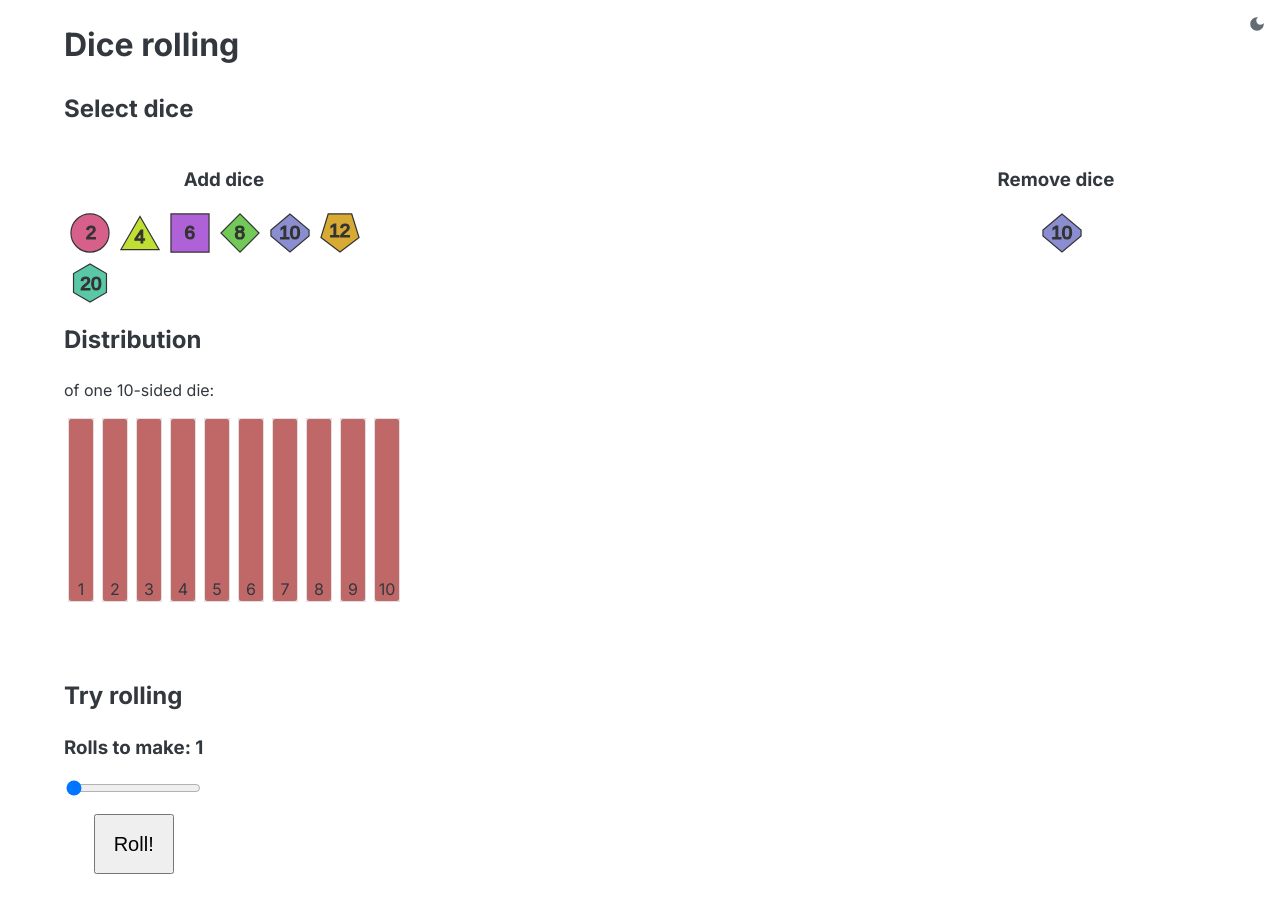
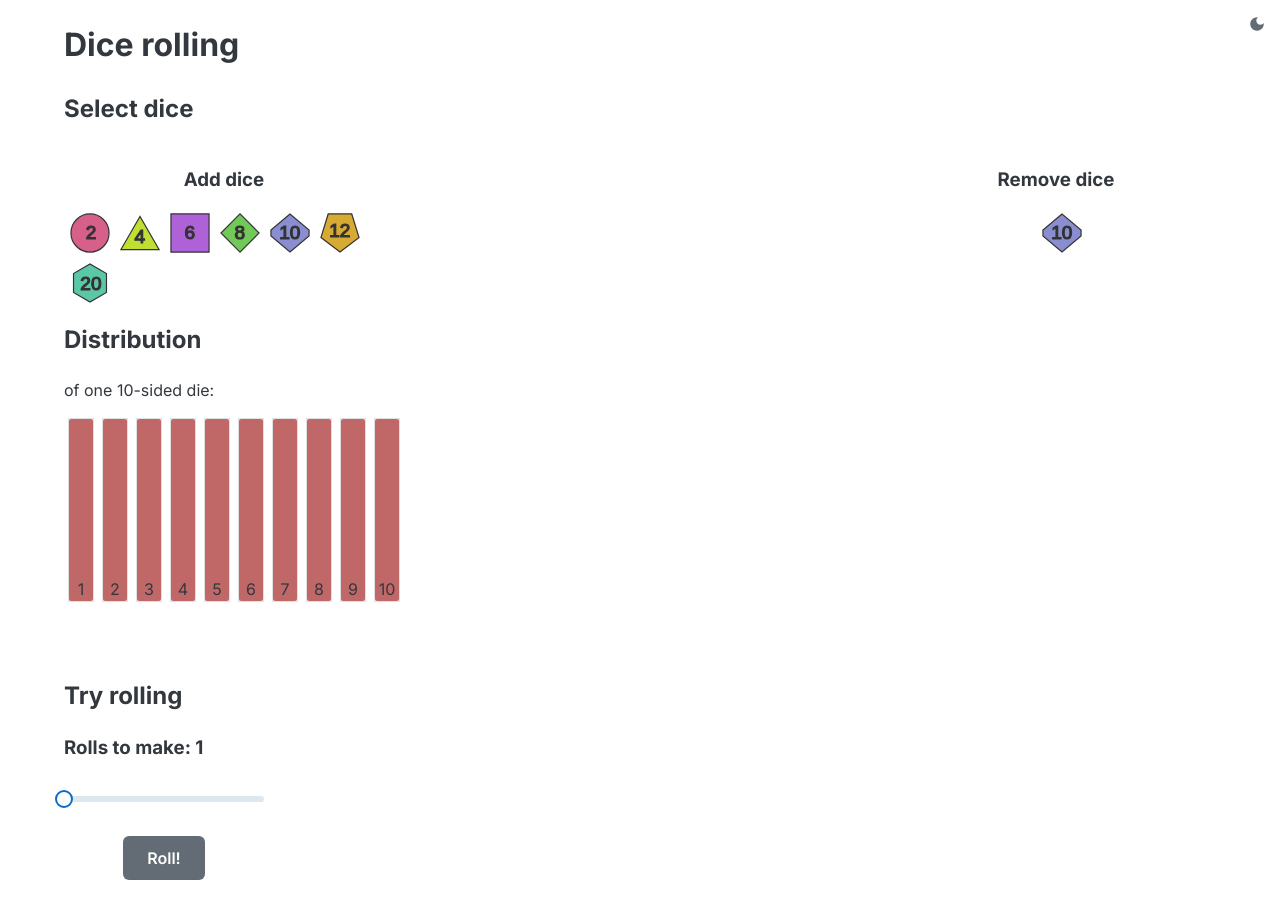
Before and after one commit to MonstraG/my-page, a Next.js app: page / in a window 1280 px wide. Both pictures are taken after a click on the button "10". Shown: the top 918 px of the page. Built offline with nearby package versions, Linux system fonts and the light colour scheme.

Commit message:
feat: slightly better inputs for try rolling

```diff
--- a/src/components/DiceRoll/TryRoll/TryRoll.tsx
+++ b/src/components/DiceRoll/TryRoll/TryRoll.tsx
@@ -2,6 +2,8 @@ import { type FC, useEffect, useState } from "react";
 import styles from "@/components/DiceRoll/TryRoll/TryRoll.module.scss";
 import type { RollHistory } from "@/components/DiceRoll/TryRoll/TryRoll.types";
 import { RollHistoryWithDistribution } from "@/components/DiceRoll/TryRoll/RollHistoryWithDistribution";
+import Button from "@mui/joy/Button";
+import { Slider, Stack } from "@mui/joy";
 
 function getRandomIntInclusive(min: number, max: number): number {
 	return Math.floor(Math.random() * (max - min + 1)) + min;
@@ -68,22 +70,28 @@ export const TryRoll: FC<Props> = ({ dice }) => {
 		<section className={styles.section}>
 			<h2>Try rolling</h2>
 			<div className={styles.row}>
-				<div className={styles.col}>
+				<Stack spacing={2}>
 					<h3 className={styles.m0}>Rolls to make: {rollsToMake}</h3>
-					<input
-						type="range"
+
+					<Slider
 						min={1}
 						max={1000}
 						value={rollsToMake}
-						onChange={(e) => {
-							setRollsToMake(parseInt(e.target.value));
+						onChange={(_, value) => {
+							setRollsToMake(value as number);
 						}}
+						sx={{ width: "200px" }}
 					/>
 
-					<button className={styles.rollButton} onClick={makeRolls}>
+					<Button
+						size="lg"
+						color="neutral"
+						onClick={makeRolls}
+						sx={{ alignSelf: "center" }}
+					>
 						Roll!
-					</button>
-				</div>
+					</Button>
+				</Stack>
 
 				{rollHistory.count > 0 && <RollHistoryWithDistribution rollHistory={rollHistory} />}
 			</div>
```
